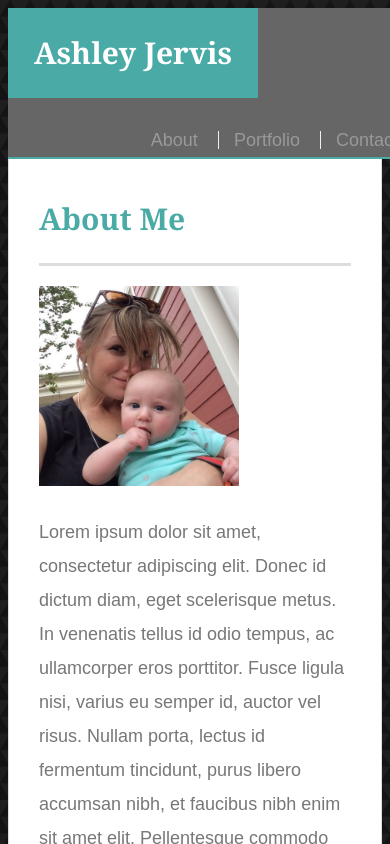
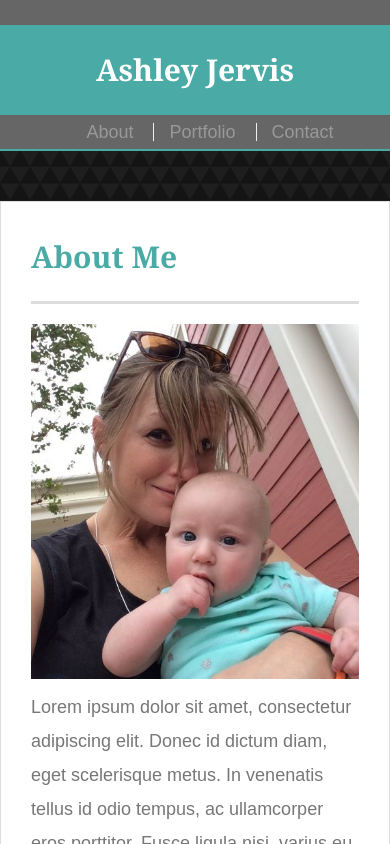
Before and after one commit to ABJervis/Responsive-Portfolio, a plain HTML site: page index.html in a window 390 px wide. Shown: the top 844 px of the page. Drawn offline with Linux system fonts and the light colour scheme.

Commit message:
about page styled to 640px

```diff
--- /dev/null
+++ b/assets/reset.css
@@ -0,0 +1,48 @@
+/* http://meyerweb.com/eric/tools/css/reset/
+   v2.0 | 20110126
+   License: none (public domain)
+*/
+
+html, body, div, span, applet, object, iframe,
+h1, h2, h3, h4, h5, h6, p, blockquote, pre,
+a, abbr, acronym, address, big, cite, code,
+del, dfn, em, img, ins, kbd, q, s, samp,
+small, strike, strong, sub, sup, tt, var,
+b, u, i, center,
+dl, dt, dd, ol, ul, li,
+fieldset, form, label, legend,
+table, caption, tbody, tfoot, thead, tr, th, td,
+article, aside, canvas, details, embed,
+figure, figcaption, footer, header, hgroup,
+menu, nav, output, ruby, section, summary,
+time, mark, audio, video {
+	margin: 0;
+	padding: 0;
+	border: 0;
+	font-size: 100%;
+	font: inherit;
+	vertical-align: baseline;
+}
+/* HTML5 display-role reset for older browsers */
+article, aside, details, figcaption, figure,
+footer, header, hgroup, menu, nav, section {
+	display: block;
+}
+body {
+	line-height: 1;
+}
+ol, ul {
+	list-style: none;
+}
+blockquote, q {
+	quotes: none;
+}
+blockquote:before, blockquote:after,
+q:before, q:after {
+	content: '';
+	content: none;
+}
+table {
+	border-collapse: collapse;
+	border-spacing: 0;
+}
--- a/assets/style.css
+++ b/assets/style.css
@@ -51,10 +51,9 @@ body {
 
    /* header */
    #masthead {
-    position: fixed;
     z-index: 99;
     width: 100%;
-    margin: 0 0 30px;
+    margin: 0;
     overflow: auto;
     color: #fff;
     background: #666666;
@@ -120,8 +119,9 @@ body {
    /* main */
 
    #main-container {
-    padding-top: 130px;
+    padding-top: 50px;
     min-height: calc(100vh - 70px);
+
   }
 
   .main-section {
@@ -133,6 +133,7 @@ body {
     background: #fff;
     border: 1px solid #ddd;
   }
+
 
 
   /* portfolio page */
@@ -219,3 +220,21 @@ body {
     background: #4aaaa5;
     border: 0 none;
   }
+
+/*width 640*/
+@media screen and (max-width: 640px) {
+
+    #logo {
+        clear: both;
+        width: 100%;
+    }
+
+    nav {
+        float: none;
+        text-align: center;
+    }
+
+    img {
+        width: 100%;
+    }
+}
--- a/index.html
+++ b/index.html
@@ -3,7 +3,9 @@
 
 <head>
     <meta charset="UTF-8">
+    <meta name="viewport" content="width=device-width, initial-scale=1, shrink-to-fit=no">
     <title>Responsive-index</title>
+    <link rel="stylesheet" type="text/css" href="assets/reset.css">
     <link rel="stylesheet" href="assets/style.css">
 </head>
 
@@ -23,9 +25,13 @@
   <div id="main-container" class="container">
     <section class="main-section">
       <h1>About Me</h1>
-      <img src="assets/images/me.jpg" alt="My Picture" width="200px" height="200px">
-      <p>Lorem ipsum dolor sit amet, consectetur adipiscing elit. Donec id dictum diam, eget scelerisque metus. In venenatis tellus id odio tempus, ac ullamcorper eros porttitor. Fusce ligula nisi, varius eu semper id, auctor vel risus. Nullam porta, lectus id fermentum tincidunt, purus libero accumsan nibh, et faucibus nibh enim sit amet elit. Pellentesque commodo scelerisque dui. Fusce eget mollis ligula. Quisque diam magna, lobortis non urna feugiat, varius tristique nisi. Aliquam lectus nulla, aliquam ac dictum mattis, malesuada at mi.</p>
-      <p>Sed maximus tellus nunc, vel consequat leo dictum quis. Maecenas egestas luctus sapien, id accumsan odio dictum ac. Aliquam maximus enim ac ullamcorper suscipit. Vivamus et consectetur ex. Sed blandit ultrices diam interdum malesuada. Mauris vel massa in mi sodales ultrices et eu turpis. Quisque volutpat mattis neque sit amet faucibus. In hac habitasse platea dictumst. Donec vehicula ex ac neque venenatis, at euismod elit eleifend. Duis sem lectus, sollicitudin ut nulla ut, sodales condimentum eros. Nunc ut tincidunt diam, vel tincidunt sem. Duis dui est, venenatis sodales ultricies at, auctor eu orci.</p>
+
+      <img src="assets/images/me.jpg" alt="My Picture" width="20%" height="20%">
+
+        <p>Lorem ipsum dolor sit amet, consectetur adipiscing elit. Donec id dictum diam, eget scelerisque metus. In venenatis tellus id odio tempus, ac ullamcorper eros porttitor. Fusce ligula nisi, varius eu semper id, auctor vel risus. Nullam porta, lectus id fermentum tincidunt, purus libero accumsan nibh, et faucibus nibh enim sit amet elit. Pellentesque commodo scelerisque dui. Fusce eget mollis ligula. Quisque diam magna, lobortis non urna feugiat, varius tristique nisi. Aliquam lectus nulla, aliquam ac dictum mattis, malesuada at mi.</p>
+        <p>Sed maximus tellus nunc, vel consequat leo dictum quis. Maecenas egestas luctus sapien, id accumsan odio dictum ac. Aliquam maximus enim ac ullamcorper suscipit. Vivamus et consectetur ex. Sed blandit ultrices diam interdum malesuada. Mauris vel massa in mi sodales ultrices et eu turpis. Quisque volutpat mattis neque sit amet faucibus. In hac habitasse platea dictumst. Donec vehicula ex ac neque venenatis, at euismod elit eleifend. Duis sem lectus, sollicitudin ut nulla ut, sodales condimentum eros. Nunc ut tincidunt diam, vel tincidunt sem. Duis dui est, venenatis sodales ultricies at, auctor eu orci.</p>
+
+
     </section>
   </div>
 
```
Also changed, not shown: contact.html (+3 -1 lines), portfolio.html (+3 -1 lines).
